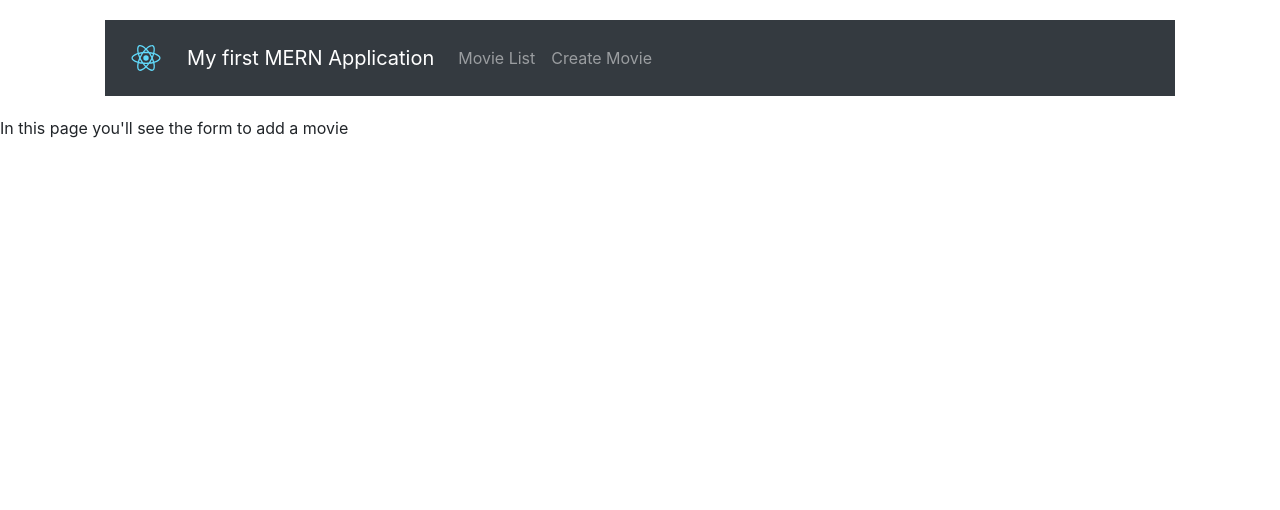
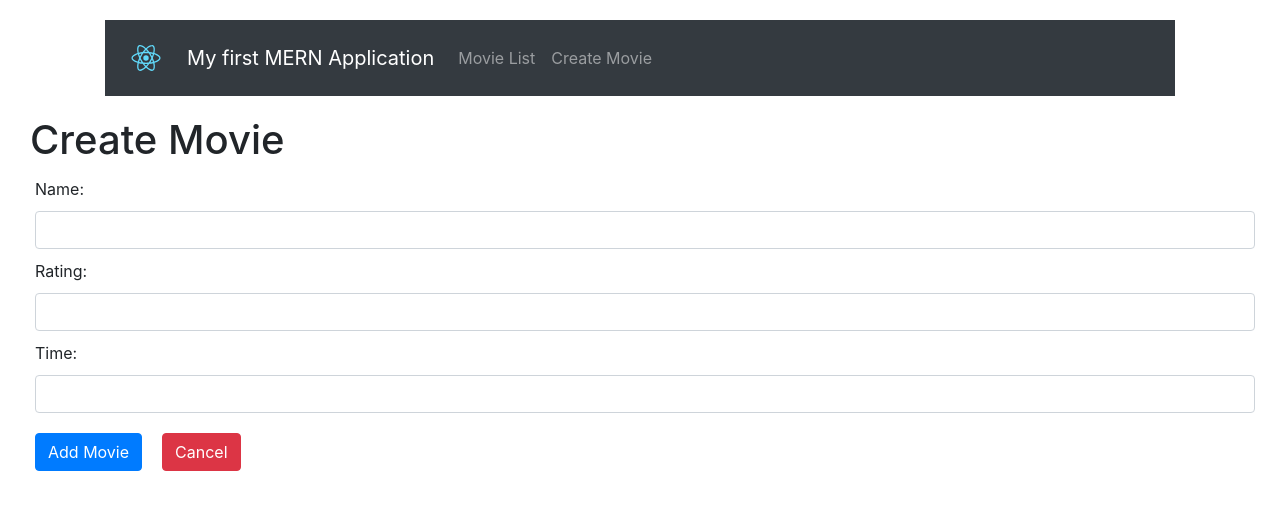
Before and after one commit to fdavison1/mongo-scratch, a React (Create React App) app: page /movies/create in a window 1280 px wide. Shown: the top 510 px of the page. Built offline with nearby package versions, Linux system fonts and the light colour scheme.

Commit message:
create movie

```diff
--- a/src/pages/MoviesInsert.jsx
+++ b/src/pages/MoviesInsert.jsx
@@ -1,11 +1,115 @@
 import React from 'react'
+import api from '../api'
+
+import styled from 'styled-components'
+
+const Title = styled.h1.attrs({
+    className: 'h1'
+})``
+
+const Wrapper = styled.div.attrs({
+    className: 'form-group'
+})`
+    margin: 0 30px`
+
+const Label = styled.label`
+margin: 5px`
+
+const InputText = styled.input.attrs({
+    className: 'form-control'
+})`
+    margin: 5px`
+
+const Button = styled.button.attrs({
+    className: 'btn btn-primary'
+})`
+    margin: 15px 15px 15px 5px`
+
+const CancelButton = styled.a.attrs({
+    className: `btn btn-danger`
+})`
+    margin: 15px 15px 15px 5px`
 
 class MoviesInsert extends React.Component{
+    constructor(props){
+        super(props)
+
+        this.state = {
+            name: '',
+            rating: '',
+            time: ''
+        }
+    }
+
+    handleChangeInputName = async event => {
+        const name = event.target.value
+        this.setState({ name })
+    }
+
+    handleChangeInputRating = async event => {
+        const rating = event.target.validity.valid
+        ? event.target.value
+        : this.state.rating
+
+        this.setState({ rating })
+    }
+
+    handleChangeInputTime = async event => {
+        const time = event.target.value
+        this.setState({ time })
+    }
+
+    handleIncludeMovie = async () => {
+        const {name, rating, time } = this.state
+        const arrayTime = time.split('/')
+        const payload = { name, rating, time: arrayTime}
+
+        await api.insertMovie(payload).then(res => {
+            window.alert('Movie inserted successfully')
+            this.setState({
+                name: '',
+                rating: '',
+                time: ''
+            })
+        })
+    }
+
+
     render() {
+        const { name, rating, time } = this.state
         return (
-            <div>
-                <p>In this page you'll see the form to add a movie</p>
-            </div>
+            <Wrapper>
+                <Title>Create Movie</Title>
+
+                <Label>Name: </Label>
+                <InputText
+                    type='text'
+                    value={name}
+                    onChange={this.handleChangeInputName}
+                />
+
+                <Label>Rating: </Label>
+                <InputText
+                    type='number'
+                    step='0.1'
+                    lang='en-US'
+                    min='0'
+                    max='10'
+                    pattern="[0-9]+([,\.][0-9]+)?"
+                    value={rating}
+                    onChange={this.handleChangeInputRating}
+                />
+
+                <Label>Time: </Label>
+                <InputText
+                    type='text'
+                    value={time}
+                    onChange={this.handleChangeInputTime}
+                />
+
+                <Button onClick={this.handleIncludeMovie}>Add Movie</Button>
+                <CancelButton href={'/movies/list'}>Cancel</CancelButton>
+            </Wrapper>
         )
     }
 }
```
